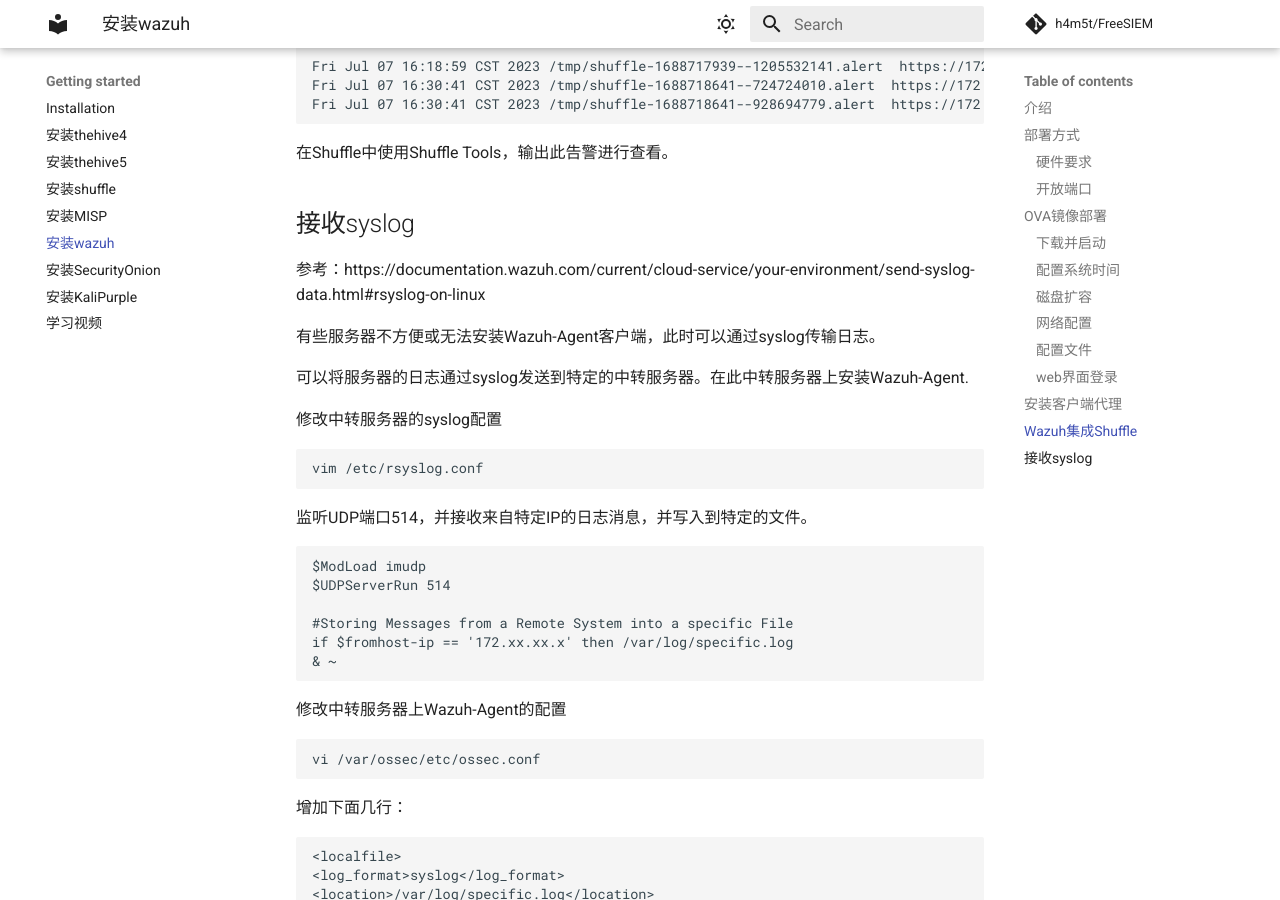
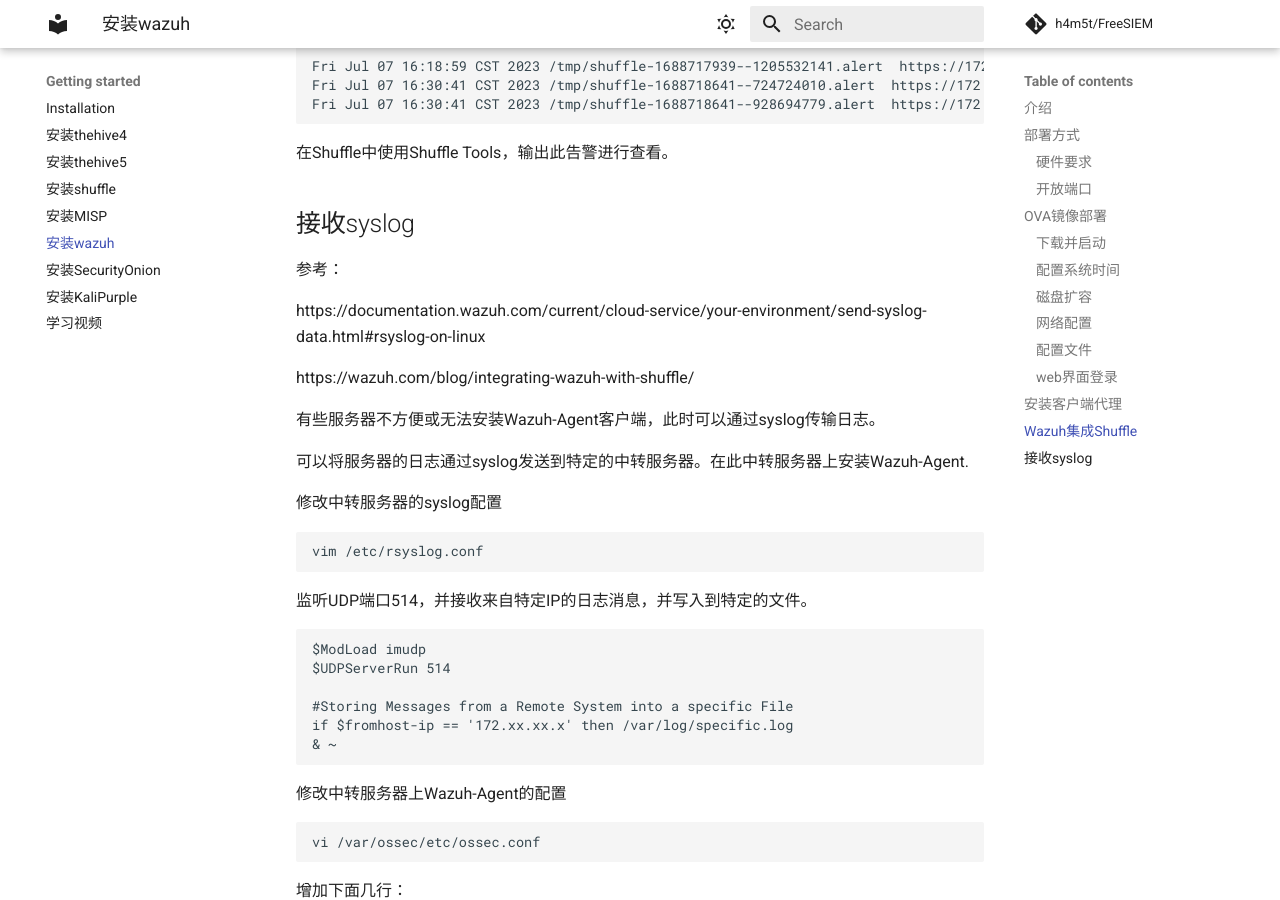
Before and after one commit to h4m5t/FreeSIEM, an MkDocs documentation site: the page built from docs/install_wazuh.md, in a window 1280 px wide and 900 px high, scrolled down 8753 px. Built offline with MkDocs 1.6.1 and Material for MkDocs 9.7.7, drawn with Linux system fonts in a browser that asks for light colours; comment, search, counter and statistics services are not loaded; some of the changed lines change nothing that is shown.

Commit message:
Update install_wazuh.md

```diff
--- a/docs/install_wazuh.md
+++ b/docs/install_wazuh.md
@@ -423,7 +423,11 @@
 
 ## 接收syslog
 
-参考：https://documentation.wazuh.com/current/cloud-service/your-environment/send-syslog-data.html#rsyslog-on-linux
+参考：
+
+https://documentation.wazuh.com/current/cloud-service/your-environment/send-syslog-data.html#rsyslog-on-linux
+
+https://wazuh.com/blog/integrating-wazuh-with-shuffle/
 
 有些服务器不方便或无法安装Wazuh-Agent客户端，此时可以通过syslog传输日志。
 
```
